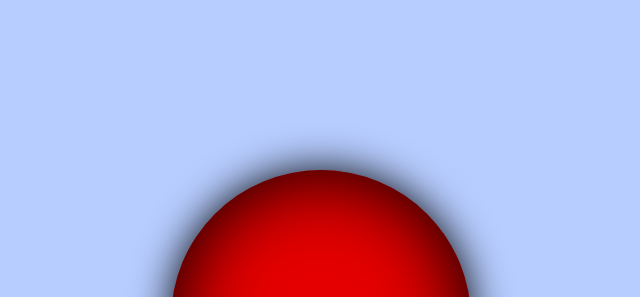
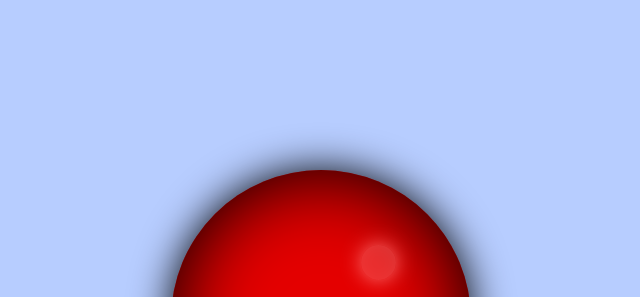
Before and after one commit to michalsiminski98/CANVAS-GSAP-ANIMATIONFRAME--Christmas, a plain HTML site: page index.html in a window 1280 px wide. Shown: the top 297 px of the page, without its empty margins (319-959 px from the left). Drawn offline with Linux system fonts and the light colour scheme; a web font is replaced by a local one.

Commit message:
ball update

```diff
--- a/index.html
+++ b/index.html
@@ -11,6 +11,7 @@
 </head>
 
 <div class="pin">
+    <div class="lightElement"></div>
     <p>Merry Christmas</p>
 </div>
 
--- a/style.css
+++ b/style.css
@@ -9,6 +9,7 @@ body {
 }
 
 .pin {
+    position: relative;
     width: 300px;
     height: 300px;
     margin: 25% 0 0 50%;
@@ -20,6 +21,17 @@ body {
     line-height: 300px;
 }
 
+.lightElement {
+    position: absolute;
+    top: 25%;
+    right: 25%;
+    width: 35px;
+    height: 35px;
+    border-radius: 50%;
+    background-color: rgba(255, 255, 255, 0.021);
+    box-shadow: inset 0 0 40px rgba(255, 119, 119, 0.534), 0 0 20px rgb(255, 113, 113);
+}
+
 p {
     font-family: 'Mountains of Christmas', cursive;
     font-size: 2.2rem;
```
